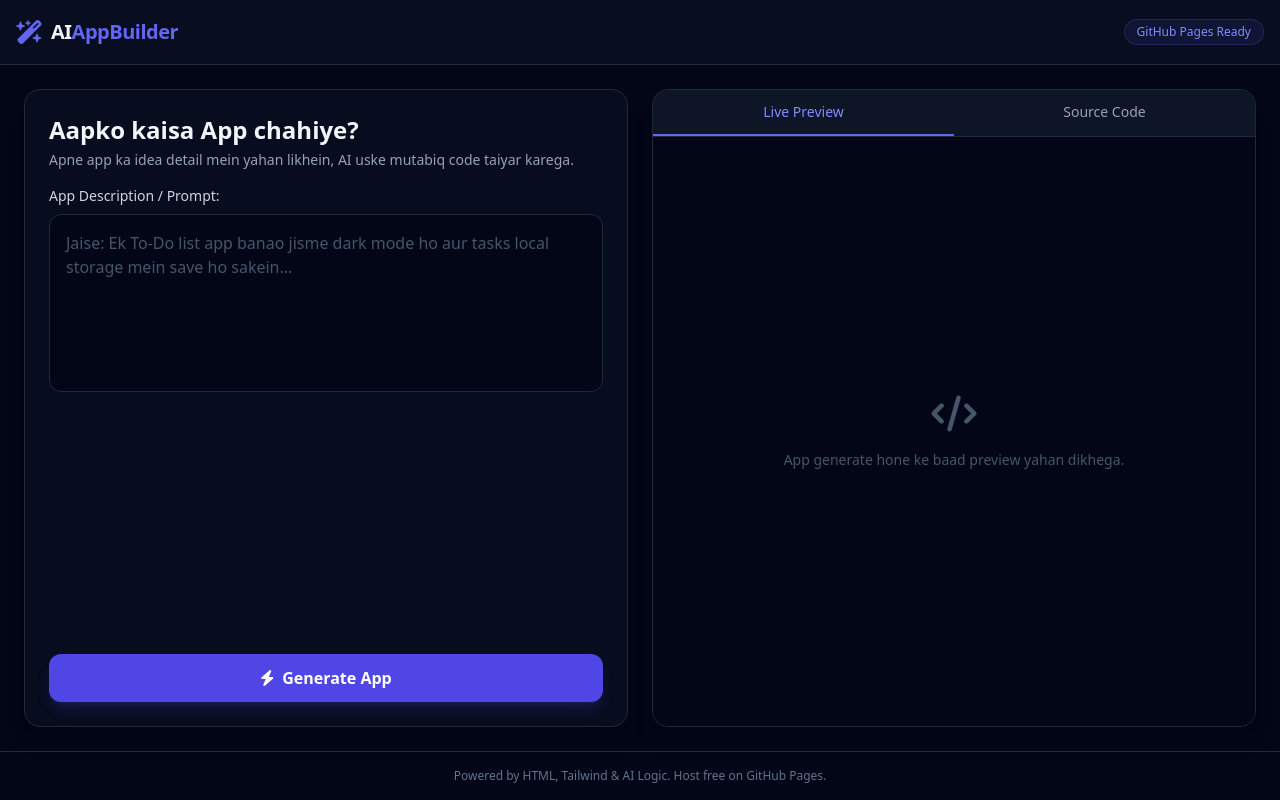
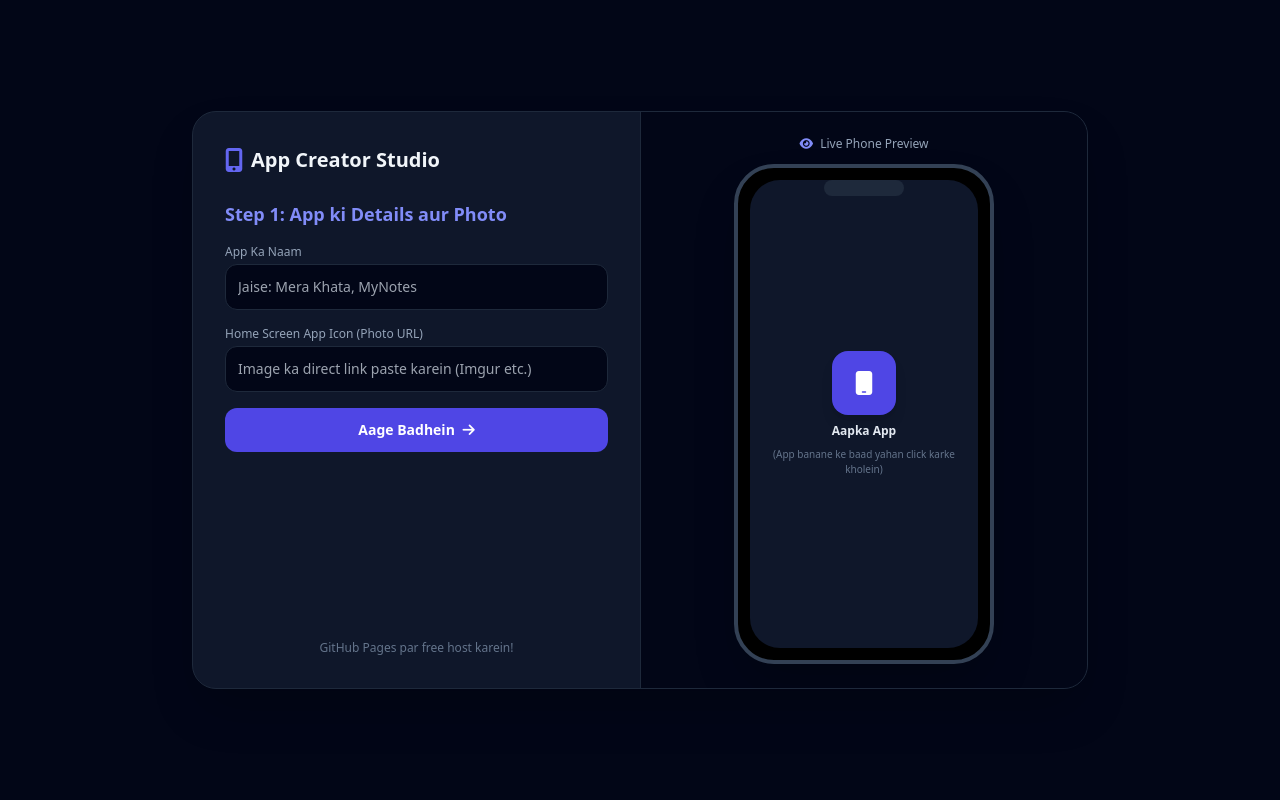
Before and after one commit to gopalbhi999-crypto/gs, a plain HTML site: page index.html in a window 1280 px wide. Drawn offline with nearby package versions, Linux system fonts and the light colour scheme.

Commit message:
Update index.html

```diff
--- a/index.html
+++ b/index.html
@@ -1,133 +1,162 @@
 <!DOCTYPE html>
-<html lang="en">
+<html lang="hi">
 <head>
     <meta charset="UTF-8">
     <meta name="viewport" content="width=device-width, initial-scale=1.0">
-    <title>AI App Generator - Build Apps Instantly</title>
-    <!-- Tailwind CSS CDN -->
+    <title>Desi App Maker - Apni App Khud Banao</title>
+    <!-- Tailwind CSS -->
     <script src="https://cdn.tailwindcss.com"></script>
     <link rel="stylesheet" href="https://cdnjs.cloudflare.com/ajax/libs/font-awesome/6.4.0/css/all.min.css">
 </head>
-<body class="bg-slate-950 text-slate-100 min-h-screen flex flex-col">
+<body class="bg-slate-950 text-slate-100 min-h-screen flex flex-col items-center justify-center p-4">
 
-    <!-- Header -->
-    <header class="border-b border-slate-800 bg-slate-900/50 backdrop-blur sticky top-0 z-50">
-        <div class="max-w-7xl mx-auto px-4 py-4 flex justify-between items-center">
-            <div class="flex items-center space-x-2">
-                <i class="fa-solid fa-wand-magic-sparkles text-indigo-500 text-2xl"></i>
-                <span class="text-xl font-bold tracking-tight">AI<span class="text-indigo-500">AppBuilder</span></span>
-            </div>
-            <span class="text-xs bg-indigo-500/10 text-indigo-400 border border-indigo-500/20 px-3 py-1 rounded-full font-medium">GitHub Pages Ready</span>
-        </div>
-    </header>
+    <!-- Container -->
+    <div class="w-full max-w-4xl bg-slate-900 border border-slate-800 rounded-3xl shadow-2xl overflow-hidden grid grid-cols-1 md:grid-cols-2">
 
-    <!-- Main Container -->
-    <main class="flex-grow max-w-7xl mx-auto w-full p-4 md:p-6 grid grid-cols-1 lg:grid-cols-2 gap-6">
+        <!-- Left Side: Wizard Steps -->
+        <div class="p-8 flex flex-col justify-between">
+            <div>
+                <!-- Header -->
+                <div class="flex items-center space-x-2 mb-6">
+                    <i class="fa-solid fa-mobile-screen-button text-indigo-500 text-2xl"></i>
+                    <h1 class="text-xl font-bold">App Creator Studio</h1>
+                </div>
 
-        <!-- Left Column: Prompt Section -->
-        <div class="flex flex-col space-y-4 bg-slate-900/40 border border-slate-800 p-6 rounded-2xl shadow-xl">
-            <div>
-                <h1 class="text-2xl font-bold mb-1">Aapko kaisa App chahiye?</h1>
-                <p class="text-slate-400 text-sm">Apne app ka idea detail mein yahan likhein, AI uske mutabiq code taiyar karega.</p>
-            </div>
+                <!-- STEP 1: App Info & Icon -->
+                <div id="step1" class="space-y-4">
+                    <h2 class="text-lg font-semibold text-indigo-400">Step 1: App ki Details aur Photo</h2>
+                    <div>
+                        <label class="block text-xs font-medium text-slate-400 mb-1">App Ka Naam</label>
+                        <input type="text" id="appNameInput" placeholder="Jaise: Mera Khata, MyNotes" class="w-full bg-slate-950 border border-slate-800 rounded-xl p-3 text-sm focus:outline-none focus:border-indigo-500">
+                    </div>
+                    <div>
+                        <label class="block text-xs font-medium text-slate-400 mb-1">Home Screen App Icon (Photo URL)</label>
+                        <input type="text" id="appIconInput" placeholder="Image ka direct link paste karein (Imgur etc.)" class="w-full bg-slate-950 border border-slate-800 rounded-xl p-3 text-sm focus:outline-none focus:border-indigo-500">
+                    </div>
+                    <button onclick="nextStep(2)" class="w-full bg-indigo-600 hover:bg-indigo-500 text-white font-semibold py-3 rounded-xl transition text-sm cursor-pointer mt-4">Aage Badhein <i class="fa-solid fa-arrow-right ml-1"></i></button>
+                </div>
 
-            <div class="flex flex-col space-y-2 flex-grow">
-                <label for="appPrompt" class="text-sm font-medium text-slate-300">App Description / Prompt:</label>
-                <textarea id="appPrompt" rows="6" class="w-full bg-slate-950 border border-slate-800 rounded-xl p-4 text-slate-100 focus:outline-none focus:border-indigo-500 transition resize-none placeholder:text-slate-600" placeholder="Jaise: Ek To-Do list app banao jisme dark mode ho aur tasks local storage mein save ho sakein..."></textarea>
-            </div>
-
-            <button onclick="generateApp()" id="generateBtn" class="w-full bg-indigo-600 hover:bg-indigo-500 text-white font-semibold py-3 rounded-xl transition flex items-center justify-center space-x-2 shadow-lg shadow-indigo-600/20 cursor-pointer">
-                <i class="fa-solid fa-bolt"></i>
-                <span>Generate App</span>
-            </button>
-        </div>
-
-        <!-- Right Column: Preview & Code Output Section -->
-        <div class="flex flex-col bg-slate-900/40 border border-slate-800 rounded-2xl shadow-xl overflow-hidden">
-            <!-- Tabs -->
-            <div class="flex border-b border-slate-800 bg-slate-900/80">
-                <button onclick="switchTab('preview')" id="tabPreview" class="flex-1 py-3 text-sm font-medium border-b-2 border-indigo-500 text-indigo-400 transition">Live Preview</button>
-                <button onclick="switchTab('code')" id="tabCode" class="flex-1 py-3 text-sm font-medium border-b-2 border-transparent text-slate-400 hover:text-slate-200 transition">Source Code</button>
-            </div>
-
-            <!-- Tab Contents -->
-            <div class="flex-grow relative bg-slate-950 flex items-center justify-center p-4 min-h-[350px]">
-                <!-- Preview Screen -->
-                <div id="previewContent" class="w-full h-full flex items-center justify-center">
-                    <div class="text-center text-slate-600 space-y-2">
-                        <i class="fa-solid fa-code text-4xl mb-2"></i>
-                        <p class="text-sm">App generate hone ke baad preview yahan dikhega.</p>
+                <!-- STEP 2: App Loader Screen -->
+                <div id="step2" class="space-y-4 hidden">
+                    <h2 class="text-lg font-semibold text-indigo-400">Step 2: App Loader / Splash Screen</h2>
+                    <div>
+                        <label class="block text-xs font-medium text-slate-400 mb-1">Loader ka Text / Tagline</label>
+                        <input type="text" id="loaderTextInput" placeholder="Jaise: Loading your app, Please wait..." class="w-full bg-slate-950 border border-slate-800 rounded-xl p-3 text-sm focus:outline-none focus:border-indigo-500">
+                    </div>
+                    <div class="flex space-x-2 mt-4">
+                        <button onclick="prevStep(1)" class="w-1/2 bg-slate-800 hover:bg-slate-700 text-white font-semibold py-3 rounded-xl transition text-sm cursor-pointer">Piche</button>
+                        <button onclick="nextStep(3)" class="w-1/2 bg-indigo-600 hover:bg-indigo-500 text-white font-semibold py-3 rounded-xl transition text-sm cursor-pointer">Aage Badhein</button>
                     </div>
                 </div>
 
-                <!-- Code Screen -->
-                <div id="codeContent" class="w-full h-full hidden overflow-auto">
-                    <pre class="text-xs text-indigo-300 p-4 font-mono"><code id="codeOutput">&lt;!-- Code will appear here --&gt;</code></pre>
+                <!-- STEP 3: Main App Feature/Function -->
+                <div id="step3" class="space-y-4 hidden">
+                    <h2 class="text-lg font-semibold text-indigo-400">Step 3: App ke Andar Kya Chale?</h2>
+                    <div>
+                        <label class="block text-xs font-medium text-slate-400 mb-1">App ka Idea / Function batayein</label>
+                        <textarea id="appIdeaInput" rows="4" placeholder="Jaise: Ek calculator app banao ya ek note pad jisme text save ho sake..." class="w-full bg-slate-950 border border-slate-800 rounded-xl p-3 text-sm focus:outline-none focus:border-indigo-500 resize-none"></textarea>
+                    </div>
+                    <div class="flex space-x-2 mt-4">
+                        <button onclick="prevStep(2)" class="w-1/2 bg-slate-800 hover:bg-slate-700 text-white font-semibold py-3 rounded-xl transition text-sm cursor-pointer">Piche</button>
+                        <button onclick="buildApp()" class="w-1/2 bg-emerald-600 hover:bg-emerald-500 text-white font-semibold py-3 rounded-xl transition text-sm cursor-pointer shadow-lg shadow-emerald-600/20"><i class="fa-solid fa-wand-magic-sparkles mr-1"></i> App Banayein</button>
+                    </div>
+                </div>
+            </div>
+
+            <div class="text-xs text-slate-500 mt-6 text-center">
+                GitHub Pages par free host karein!
+            </div>
+        </div>
+
+        <!-- Right Side: Phone Mockup Preview -->
+        <div class="bg-slate-950 p-6 flex flex-col items-center justify-center border-l border-slate-800">
+            <span class="text-xs text-slate-400 mb-3 font-medium"><i class="fa-solid fa-eye text-indigo-400 mr-1"></i> Live Phone Preview</span>
+
+            <!-- Phone Outer Frame -->
+            <div class="w-[260px] h-[500px] bg-black border-4 border-slate-700 rounded-[40px] p-3 shadow-2xl relative flex flex-col overflow-hidden">
+                <!-- Phone Speaker Notch -->
+                <div class="absolute top-3 left-1/2 -translate-x-1/2 w-20 h-4 bg-slate-800 rounded-full z-20"></div>
+
+                <!-- Phone Screen Inside -->
+                <div id="phoneScreen" class="w-full h-full bg-slate-900 rounded-[30px] overflow-hidden relative flex flex-col justify-center items-center text-center p-4">
+
+                    <!-- Default View: Home Screen Icon Simulator -->
+                    <div id="phoneHomeScreenView" class="flex flex-col items-center space-y-2">
+                        <div id="previewIconBox" class="w-16 h-16 bg-indigo-600 rounded-2xl flex items-center justify-center shadow-lg text-white text-2xl font-bold overflow-hidden">
+                            <i class="fa-solid fa-mobile"></i>
+                        </div>
+                        <span id="previewAppName" class="text-xs font-semibold text-slate-200">Aapka App</span>
+                        <span class="text-[10px] text-slate-500 mt-4">(App banane ke baad yahan click karke kholein)</span>
+                    </div>
+
                 </div>
             </div>
         </div>
 
-    </main>
+    </div>
 
-    <!-- Footer -->
-    <footer class="border-t border-slate-800 py-4 text-center text-xs text-slate-500">
-        Powered by HTML, Tailwind & AI Logic. Host free on GitHub Pages.
-    </footer>
+    <!-- JavaScript Logic -->
+    <script>
+        function nextStep(step) {
+            document.getElementById('step1').classList.add('hidden');
+            document.getElementById('step2').classList.add('hidden');
+            document.getElementById('step3').classList.add('hidden');
 
-    <!-- JavaScript for Functionality -->
-    <script>
-        function switchTab(tab) {
-            const previewContent = document.getElementById('previewContent');
-            const codeContent = document.getElementById('codeContent');
-            const tabPreview = document.getElementById('tabPreview');
-            const tabCode = document.getElementById('tabCode');
+            document.getElementById('step' + step).classList.remove('hidden');
 
-            if (tab === 'preview') {
-                previewContent.classList.remove('hidden');
-                codeContent.classList.add('hidden');
-                tabPreview.classList.add('border-indigo-500', 'text-indigo-400');
-                tabPreview.classList.remove('border-transparent', 'text-slate-400');
-                tabCode.classList.remove('border-indigo-500', 'text-indigo-400');
-                tabCode.classList.add('border-transparent', 'text-slate-400');
-            } else {
-                codeContent.classList.remove('hidden');
-                previewContent.classList.add('hidden');
-                tabCode.classList.add('border-indigo-500', 'text-indigo-400');
-                tabCode.classList.remove('border-transparent', 'text-slate-400');
-                tabPreview.classList.remove('border-indigo-500', 'text-indigo-400');
-                tabPreview.classList.add('border-transparent', 'text-slate-400');
+            // Update live phone preview icon/name dynamically
+            const appName = document.getElementById('appNameInput').value || 'Aapka App';
+            const iconUrl = document.getElementById('appIconInput').value;
+
+            document.getElementById('previewAppName').innerText = appName;
+            if(iconUrl) {
+                document.getElementById('previewIconBox').innerHTML = `<img src="${iconUrl}" class="w-full h-full object-cover">`;
             }
         }
 
-        function generateApp() {
-            const promptText = document.getElementById('appPrompt').value.trim();
-            const previewContainer = document.getElementById('previewContent');
-            const codeOutput = document.getElementById('codeOutput');
+        function prevStep(step) {
+            document.getElementById('step1').classList.add('hidden');
+            document.getElementById('step2').classList.add('hidden');
+            document.getElementById('step3').classList.add('hidden');
 
-            if (!promptText) {
-                alert('Pehle apna app idea type karein!');
-                return;
-            }
+            document.getElementById('step' + step).classList.remove('hidden');
+        }
 
-            // Loading state
-            document.getElementById('generateBtn').innerHTML = `<i class="fa-solid fa-spinner animate-spin"></i><span>Generating...</span>`;
+        function buildApp() {
+            const loaderText = document.getElementById('loaderTextInput').value || 'Loading App...';
+            const appIdea = document.getElementById('appIdeaInput').value || 'Simple App';
+            const appName = document.getElementById('appNameInput').value || 'Mera App';
+            const phoneScreen = document.getElementById('phoneScreen');
 
+            // Step A: Show Loader inside phone
+            phoneScreen.innerHTML = `
+                <div class="flex flex-col items-center justify-center space-y-4">
+                    <i class="fa-solid fa-circle-notch animate-spin text-3xl text-indigo-500"></i>
+                    <p class="text-xs text-slate-300 font-medium">${loaderText}</p>
+                </div>
+            `;
+
+            // Step B: After 1.5 seconds, open the generated app inside the phone screen!
             setTimeout(() => {
-                // Dummy generated app structure based on prompt (Aap isme OpenAI/Gemini API integrate kar sakte hain)
-                const generatedHTML = `
-<div class="p-6 bg-white text-slate-900 rounded-xl shadow-lg max-w-sm mx-auto my-auto w-full">
-    <h2 class="text-xl font-bold mb-2 text-indigo-600">Generated App</h2>
-    <p class="text-sm text-slate-600 mb-4">Idea: ${promptText}</p>
-    <input type="text" placeholder="Type something..." class="w-full border p-2 rounded mb-3 text-sm">
-    <button onclick="alert('Button clicked!')" class="w-full bg-indigo-600 text-white py-2 rounded font-medium text-sm">Click Me</button>
-</div>`;
+                phoneScreen.innerHTML = `
+                    <div class="w-full h-full flex flex-col bg-slate-900 text-left p-3 overflow-y-auto">
+                        <div class="flex justify-between items-center border-b border-slate-800 pb-2 mb-3">
+                            <span class="text-xs font-bold text-indigo-400">${appName}</span>
+                            <button onclick="location.reload()" class="text-[10px] text-red-400 bg-red-500/10 px-2 py-0.5 rounded">Band Karein</button>
+                        </div>
+                        <div class="text-xs text-slate-400 mb-2">Feature: <span class="text-slate-200">${appIdea}</span></div>
 
-                previewContainer.innerHTML = generatedHTML;
-                codeOutput.textContent = generatedHTML;
-
-                // Reset button
-                document.getElementById('generateBtn').innerHTML = `<i class="fa-solid fa-bolt"></i><span>Generate App</span>`;
-            }, 1200);
+                        <!-- Interactive Functional Simulated App Box -->
+                        <div class="bg-slate-950 border border-slate-800 p-3 rounded-xl flex-grow flex flex-col justify-between">
+                            <div>
+                                <h3 class="text-xs font-bold text-white mb-2">Swagat hai!</h3>
+                                <input type="text" id="userTypedText" placeholder="Kuch yahan type karein..." class="w-full bg-slate-900 border border-slate-800 p-2 rounded text-xs text-white mb-2">
+                            </div>
+                            <button onclick="alert('Aapka data save ho gaya!')" class="w-full bg-indigo-600 text-white text-xs py-2 rounded font-medium">Action Button</button>
+                        </div>
+                    </div>
+                `;
+            }, 1500);
         }
     </script>
 </body>
```
